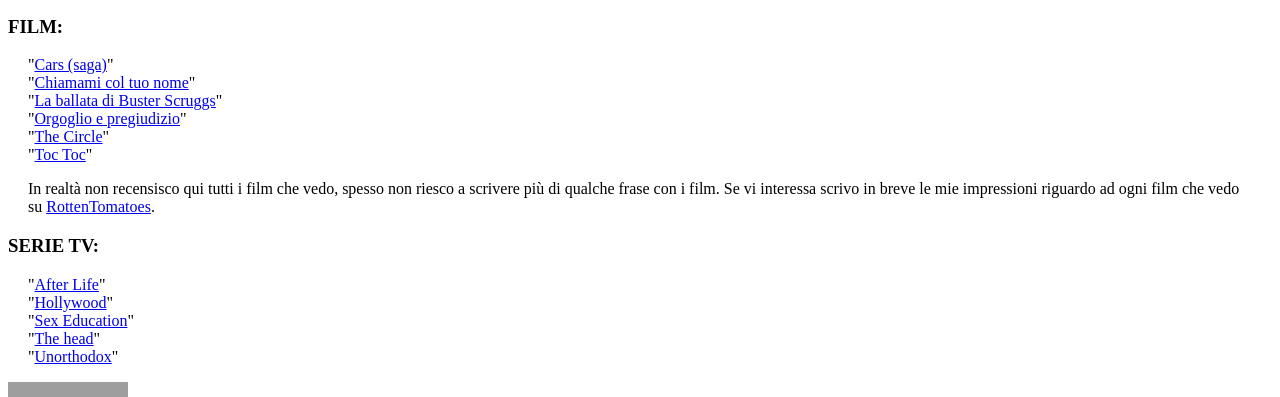
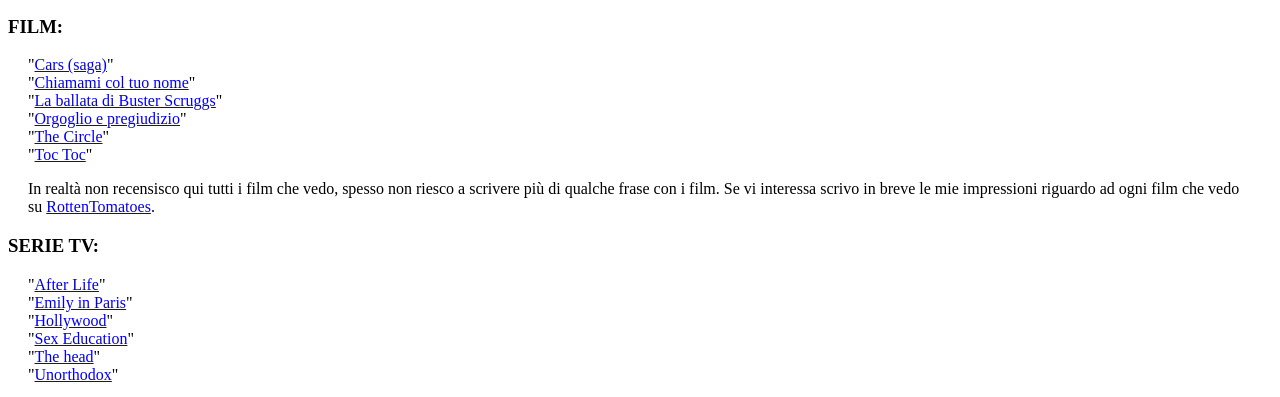
Before and after one commit to just-a-booklover/just-a-bookworm.github.io-film, a plain HTML site: page index.html in a window 1280 px wide. Shown: the part 235-632 px from the top of the page. Drawn offline with Linux system fonts and the light colour scheme; grey boxes are pictures that could not be loaded.

Commit message:
Update index.html

```diff
--- a/index.html
+++ b/index.html
@@ -110,6 +110,7 @@
 
     <div class="sotto"><h3>SERIE TV:</h3>
     <p id="vicino" style="margin-right: 20px; margin-left: 20px;">"<a href="https://just-a-booklover.github.io/just-a-bookworm.github.io-film-afterlife/">After Life</a>"<br>
+        "<a href="https://just-a-booklover.github.io/just-a-bookworm.github.io-film-emilyinparis/">Emily in Paris</a>"<br>
         "<a href="https://just-a-booklover.github.io/just-a-bookworm.github.io-film-hollywood/">Hollywood</a>"<br>
         "<a href="https://just-a-booklover.github.io/just-a-bookworm.github.io-film-sexeducation/">Sex Education</a>"<br>
         "<a href="https://just-a-booklover.github.io/just-a-bookworm.github.io-film-thehead/">The head</a>"<br>
```
